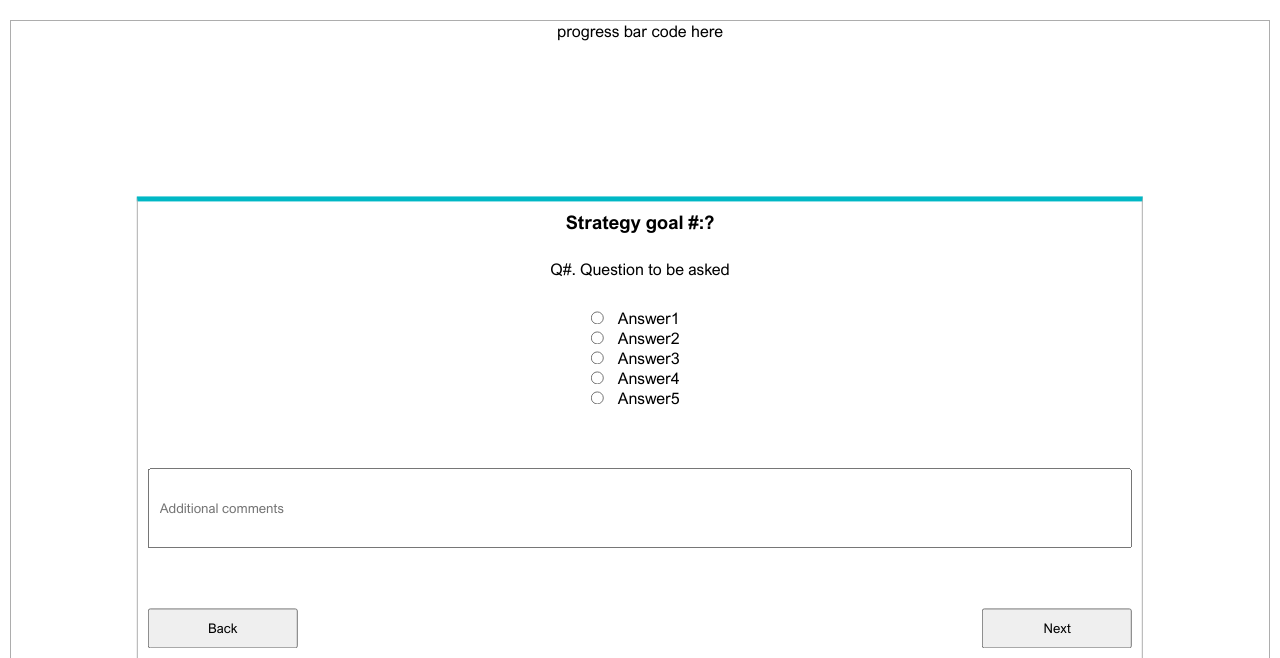
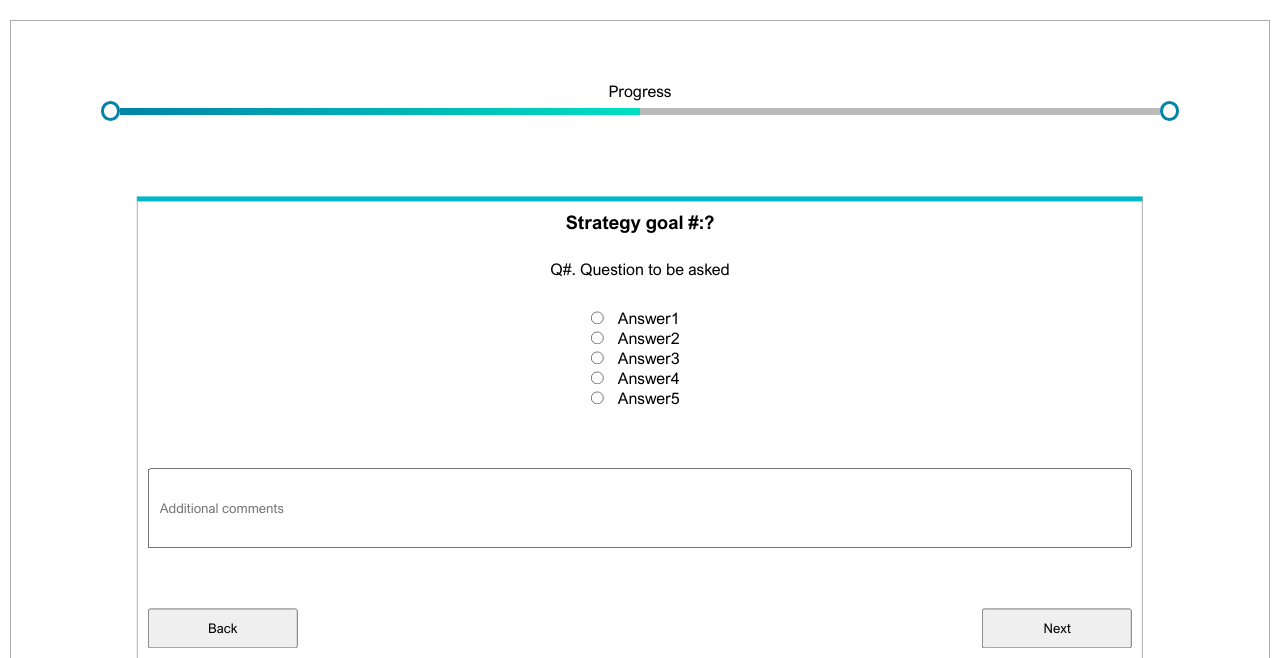
Before and after one commit to Malouni/SAPC-Platform, a PHP site: page /survey.php in a window 1280 px wide. Shown: the part 60-718 px from the top of the page. Run offline with PHP 8.4, Linux system fonts and the light colour scheme; the visitor is signed in with stand-in values (Sample User, id 1).

Commit message:
A few changes
Added user-management page to navigation and added the required pieces to controller and js files, changed some css in dasboard, added progress bar to survey

```diff
--- a/pages/Controller.php
+++ b/pages/Controller.php
@@ -42,6 +42,7 @@ if ($_POST['page'] == 'LogInPage')
     }
 }
 
+//navigation funcitonality
 else if($_POST['page'] == 'Navigation')
 {
     if (!isset($_SESSION['LogIn'])) {
@@ -65,6 +66,10 @@ else if($_POST['page'] == 'Navigation')
         include('PastSurveyReport.php');
         break;
 
+    case 'UploadCsv':
+        include('upload_csv.php');
+        break;
+
     case 'SignOut':
         session_unset();
         session_destroy();
@@ -73,6 +78,7 @@ else if($_POST['page'] == 'Navigation')
         break;
     }
 }
+
 
 else if($_POST['page'] == 'MainPage')
 {
--- a/pages/Index.php
+++ b/pages/Index.php
@@ -34,6 +34,7 @@
         <div class="about insidebox">
 
             <h1 class="sectionheader">Science Strategic Plan</h1>
+            <div class="flexbox">
                 <p>
                     In September 2021 the Faculty of Science committed to a Strategic Academic Plan for 2021-2026.<br><br>
                     The Plan details can be found on our webpage
@@ -50,6 +51,8 @@
 
                 <!-- video container frame // link is to be updated -->
                 <iframe src="https://www.youtube.com/embed/XIMLoLxmTDw" title="About the survey" frameborder="0" allow="accelerometer; autoplay; clipboard-write; encrypted-media; gyroscope; picture-in-picture; web-share" allowfullscreen></iframe>
+
+            </div>
 
         </div>
         <!-- Upcoming section -->
--- a/pages/Navigation.php
+++ b/pages/Navigation.php
@@ -15,6 +15,7 @@
         <li onclick='mainPage()'> <p>Dashboard </p> </li>
         <li onclick='survey()'> <p>Survey</p> </li>
         <li onclick='currentReport()'> <p>Current Report</p> </li>
+        <li onclick='userManagement()'> <p>User Management</p> </li>
         <li onclick='signOut()'> <p> Log Out </p> </li>
     </ul>
 </div>
@@ -55,6 +56,11 @@
     <input type='hidden' name='command' value='PresentReport'>
 </form>
 
+<form method='post' action='Controller.php' id='form-user-management' style='display:none'>
+    <input type='hidden' name='page' value='Navigation'>
+    <input type='hidden' name='command' value='UploadCsv'>
+</form>
+
 <form method='post' action='Controller.php' id='form-sign-out' style='display:none'>
     <input type='hidden' name='page' value='Navigation'>
     <input type='hidden' name='command' value='SignOut'>
--- a/pages/survey.php
+++ b/pages/survey.php
@@ -18,13 +18,21 @@ session_start();
     <link rel="stylesheet" href="/styles/generalStyles.css">
     <link rel="stylesheet" href="../styles/survey.css">
 
+    <script>
+        function updateProgressBar(progress) {
+            const fill = document.querySelector(".fill");
+            const percentage = Math.max(0, Math.min(100, progress * 100));
+            fill.style.width = `${percentage}%`;
+        }
+    </script>
+
 </head>
 
 <body>
 
     <!-------------------------- Navigation section------------------------- -->
     <?php
-        include('Navigation.php');
+    include('Navigation.php');
     ?>
     <!----------------------------- Main section -------------------------------->
 
@@ -32,11 +40,24 @@ session_start();
     <div class="container">
 
         <div class="progressbar section">
-            <p> progress bar code here </p>
+            <p>Progress</p>
+            <div class="progress-bar">
+                <div class="circle start"></div>
+                <div class="bar">
+                    <div class="fill"></div>
+                </div>
+                <div class="circle end"></div>
+            </div>
+            <script>
+                updateProgressBar(0.5);
+            </script>
+
         </div>
+
+
         <div class="questions section">
             <div class="question">
-                <h3 id="S_tochange">Strategy goal #:?</h3>   <!------------------Here is the field for the strategy goal to be changed-->
+                <h3 id="S_tochange">Strategy goal #:?</h3> <!------------------Here is the field for the strategy goal to be changed-->
                 <p id="Q_tochange">Q#. Question to be asked</p>
                 <form>
                     <input type="radio" id="option1" name="options" value="1">
--- a/pages/upload_csv.php
+++ b/pages/upload_csv.php
@@ -1,7 +1,3 @@
-<?php
-session_start();
-?>
-
 <!DOCTYPE html>
 <html>
 
--- a/scripts/Navigation.js
+++ b/scripts/Navigation.js
@@ -60,6 +60,10 @@ function currentReport() {
     $('#form-current-Report').submit();
 }
 
+function userManagement(){
+    $('#form-user-management').submit();
+}
+
 function signOut() {
     $('#form-sign-out').submit();
 }
--- a/styles/generalStyles.css
+++ b/styles/generalStyles.css
@@ -137,6 +137,7 @@ nav .icon {
 
 .submenu li:hover {
     background-color: #003e51;
+    cursor: pointer;
 }
 
 /*------- text submenu styles------------*/
--- a/styles/survey.css
+++ b/styles/survey.css
@@ -11,6 +11,42 @@
     display: grid;
     grid-template-rows: 1fr 5fr;
 }
+
+/* ------progress bar styles--------*/
+
+.progressbar{
+    padding: 60px 7vw 0;
+}
+
+.progress-bar {
+    display: flex;
+    align-items: center;
+  }
+
+  .circle {
+    width: 20px;
+    height: 20px;
+    border-radius: 50%;
+    background-color: white;
+    border: 3px solid rgb(1, 131, 170);
+  }
+
+  .bar {
+    width: 100%;
+    height: 7px;
+    background-color: rgb(187, 187, 187);
+    position: relative;
+  }
+
+  .fill {
+    height: 7px;
+    background: linear-gradient(to right, rgb(1, 131, 170), rgb(0, 223, 193));
+    position: absolute;
+    left: 0;
+    top: 0;
+  }
+
+
 
 /* general sytles*/
 
```
Also changed, not shown: styles/dashboardstyles.css (+9 -4 lines). Lines whose indentation alone changed are shown as unchanged.
